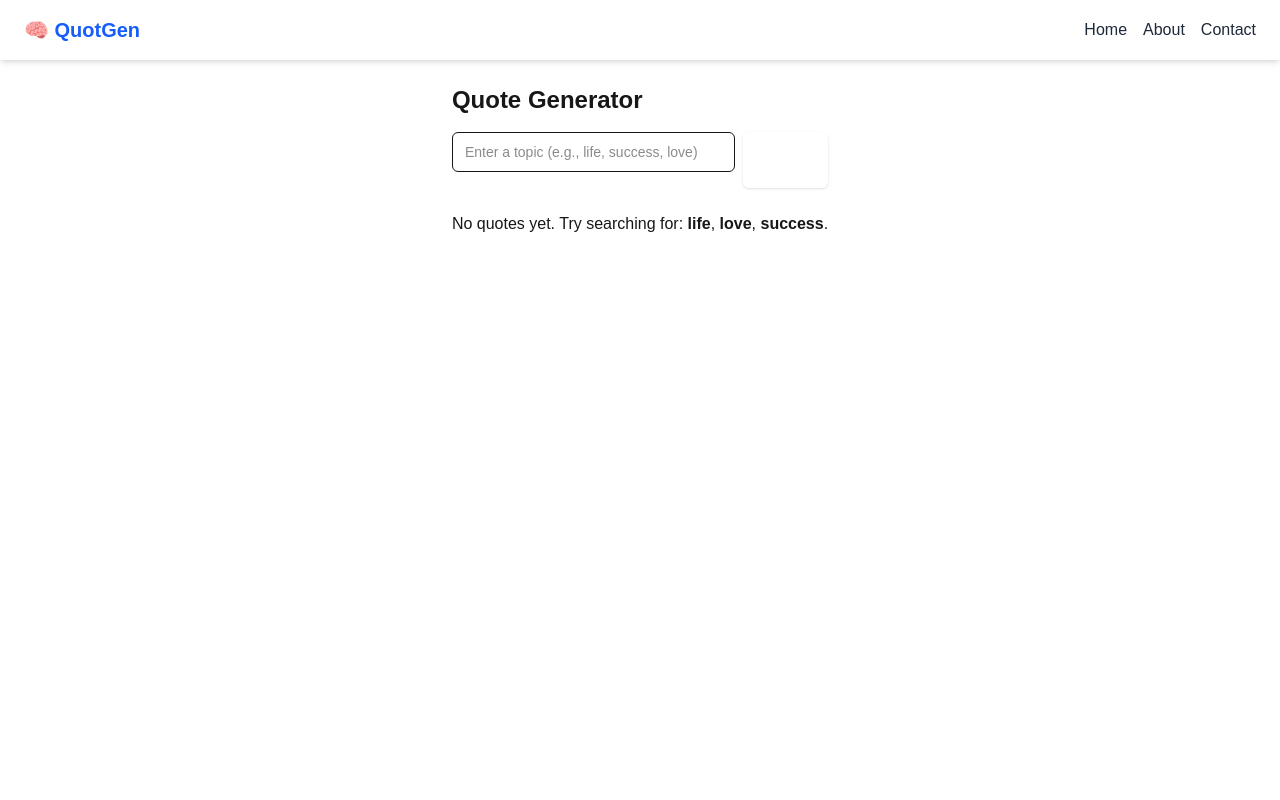
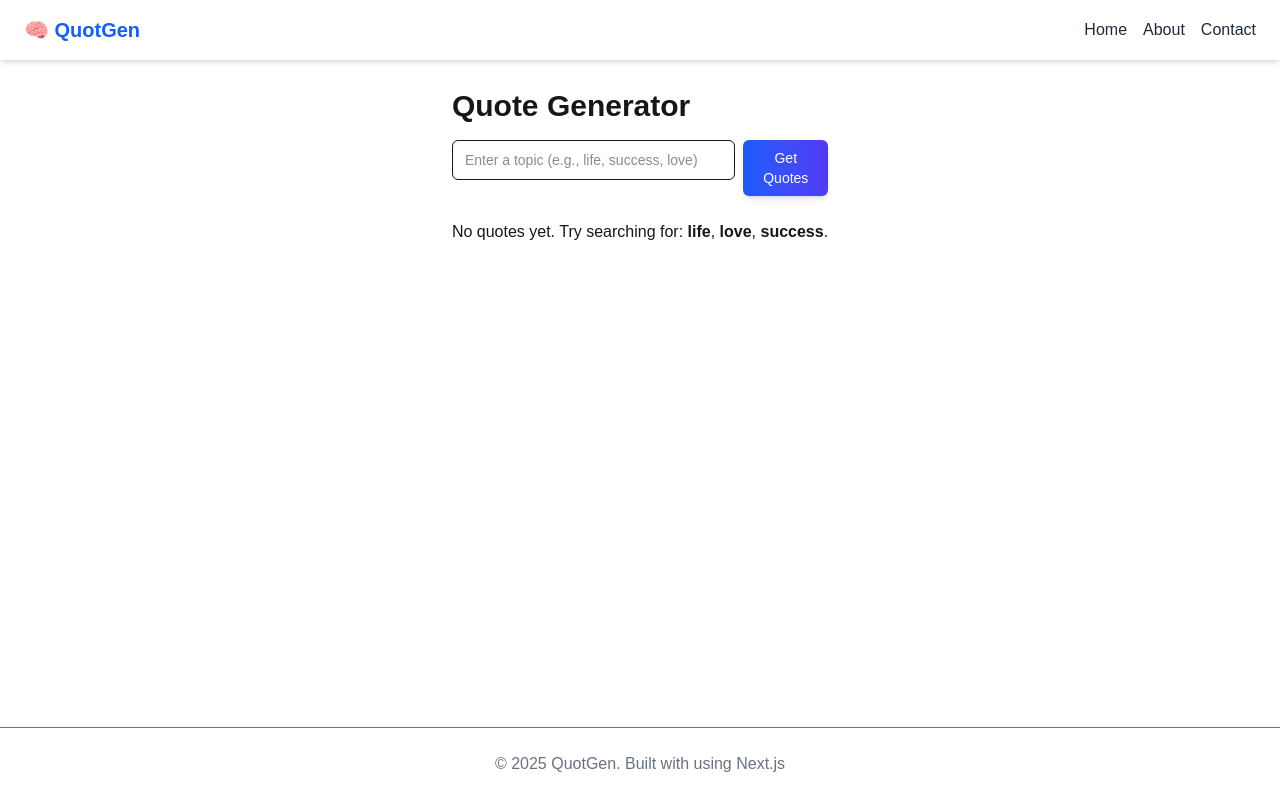
Before and after one commit to abdullahshahid03/Nexium_abdullah_assign1, a Next.js app: page / in a window 1280 px wide. Built offline with nearby package versions, Linux system fonts and the light colour scheme.

Commit message:
add footer

```diff
--- a/app/components/ui/button.tsx
+++ b/app/components/ui/button.tsx
@@ -8,7 +8,10 @@ export interface ButtonProps extends React.ButtonHTMLAttributes<HTMLButtonElemen
 
 const Button = React.forwardRef<HTMLButtonElement, ButtonProps>(({ className, asChild = false, ...props }, ref) => {
   const Comp = asChild ? Slot : "button";
-  return <Comp className={cn("inline-flex items-center justify-center rounded-md bg-primary px-4 py-2 text-sm font-medium text-white shadow transition-colors hover:bg-primary/90", className)} ref={ref} {...props} />;
+  return <Comp className={cn(
+  "inline-flex items-center justify-center rounded-md bg-gradient-to-r from-blue-600 to-indigo-600 px-4 py-2 text-sm font-medium text-white shadow-md hover:from-blue-700 hover:to-indigo-700",
+  className
+)} ref={ref} {...props} />;
 });
 
 Button.displayName = "Button";
--- a/app/page.tsx
+++ b/app/page.tsx
@@ -48,8 +48,8 @@ export default function Home() {
         </div>
       </nav>
 
-    <main className="max-w-xl mx-auto p-6">
-      <h1 className="text-2xl font-bold mb-4">Quote Generator</h1>
+    <main className="flex-grow max-w-xl mx-auto p-7">
+      <h1 className="text-3xl font-bold mb-4">Quote Generator</h1>
       <form onSubmit={handleSubmit} className="flex gap-2 mb-6">
         <Input
           placeholder="Enter a topic (e.g., life, success, love)"
@@ -69,6 +69,9 @@ export default function Home() {
         <p className="text-muted-foreground">No quotes yet. Try searching for: <strong>life</strong>, <strong>love</strong>, <strong>success</strong>.</p>
       )}
     </main>
+      <footer className="text-center py-6 text-gray-500 dark:text-gray-400 border-t">
+        © 2025 QuotGen. Built with using Next.js
+      </footer>
     </div>
   );
 }
```
